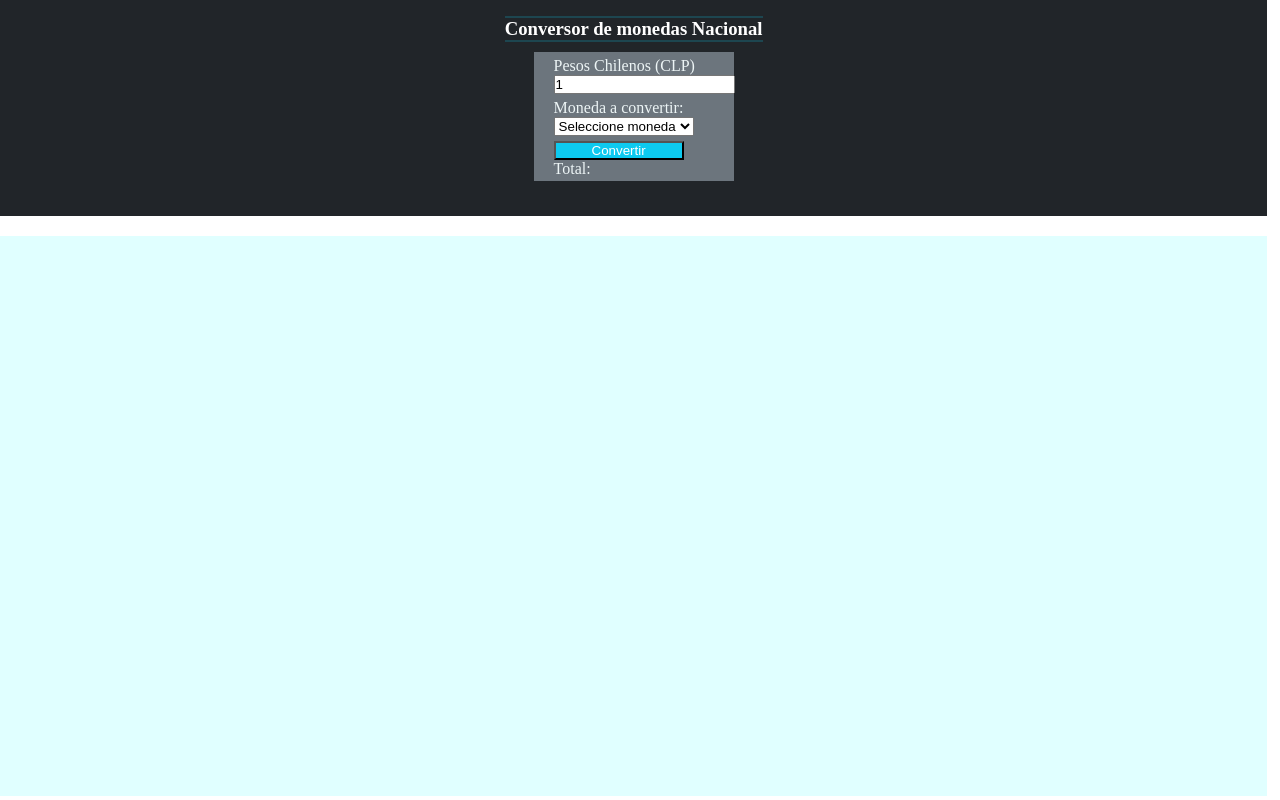
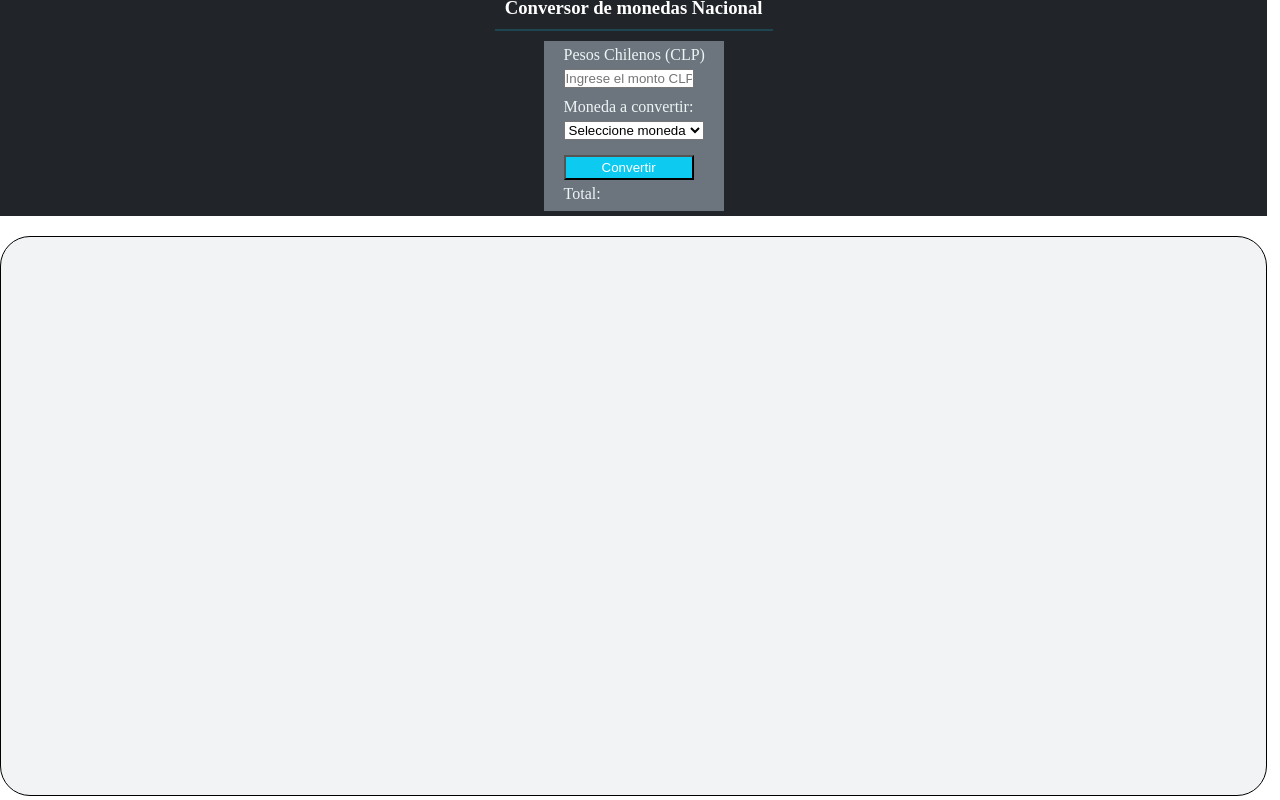
Before and after one commit to angelaaguilan/0307-API, a plain HTML site: page index.html in a window 1280 px wide. Drawn offline with nearby package versions, Linux system fonts and the light colour scheme.

Commit message:
Margenes y bordes

```diff
--- a/assets/css/style.css
+++ b/assets/css/style.css
@@ -20,22 +20,37 @@
     width: 100%;
 }
 
+.titulo {
+    padding: 10px;
+}
+
+.inputCLP {
+    width: 130px;
+}
+
+.selectMoneda, .pesostittle {
+    margin-bottom: 5px;
+    text-align: left;
+}
+
 .containerPesos {
     display: flex;
     flex-direction: column;
-    gap: 5px;
+    gap: 10px;
     background-color: #6c757d;
     color: #edf5f6;
-    width: 200px;
+    width: 180px;
     margin-top: 10px;
     padding: 5px 0px 3px 20px;
-
 }
 
 .btnBuscar {
     background-color: #0dcaf0;
     color: white;
     width: 130px;
+    height: 25px;
+    text-align: center;
+    margin-bottom: 5px;
 }
 
 .error {
@@ -49,5 +64,7 @@
     justify-content: center;
     width: 99vw;
     height: 70vh;
-    background-color: lightcyan;
+    border-radius: 30px;
+    border: solid 1px;
+    background-color: #f1f3f5;
 }
--- a/assets/js/script.js
+++ b/assets/js/script.js
@@ -16,21 +16,24 @@ async function renderMonedas() {
     const pesos = document.getElementById("pesos").value; // Pesos CL a convertir
     const tipomoneda = document.getElementById("tipoMoneda").value; // Dolar, euro o UF
     const resultado = document.getElementById("resultado"); // Resultado del total convertido
-    const monedas = await getMonedas();
     const regex = /^[0-9]*$/; // valores para validar solo sean numeros
     const onlyNumbers = regex.test(pesos); // busca que solo sean números
-    if (onlyNumbers && pesos>0 ) {
+    const errorSpan = document.getElementById("error");
+    //errorSpan.innerHTML = '';
+    console.log(tipomoneda);
+    console.log(typeof(tipomoneda));
+    if ((onlyNumbers && pesos>0) && (tipomoneda !== '0'))  {
+      const monedas = await getMonedas();
       valoraConvertir = monedas[tipomoneda].valor;
       resultadoFinal = pesos / valoraConvertir;
       resultado.innerHTML = `<p>Total: ${resultadoFinal.toFixed(2)}</p>`;
       renderGrafica(tipomoneda); // LLAMADA A GRAFICAR
     } else {
-      alert(`Ingrese números > 0 en "Pesos Chilenos (CLP)"`);
-      document.getElementById("pesos").value = 1;
+      alert(`Ingrese números > 0 en "Pesos Chilenos (CLP)" y Moneda`);
       return;
     }
   } catch (error) {
-    const errorSpan = document.getElementById("error");
+    console.log(`${error.message}`);
     errorSpan.innerHTML = `<p><strong>*** Error en los datos para conversión: ${error.message} ***</strong></p>`;
   }
 }
@@ -47,7 +50,7 @@ async function getTipoMonedas(tipomoneda) {
 function prepararConfiguracionParaLaGrafica(monedas10, tipomoneda) {
   // Variables necesarias para el objeto de configuración
   const tipoDeGrafica = "line";
-  const titulo = "Ultimos 10 días";
+  const titulo = "Últimos 10 días";
   const colorDeLinea = "blue";
   const nombresDeLasMonedas = monedas10.map((moneda) => moneda.fecha.substring(0, 10)); // Datos en Eje X
   const valores = monedas10.map((moneda) => moneda.valor); // Datos en Eje Y
--- a/index.html
+++ b/index.html
@@ -10,36 +10,36 @@
 </head>
 
 <body>
-    <main class="containerPpal">
+    <div class="containerPpal">
         <div>
             <hr class="lineTittle">
-            <h3 >Conversor de monedas Nacional</h3>
+            <h3 class="titulo">Conversor de monedas Nacional</h3>
             <hr class="lineTittle">
         </div>
 
         <div class="containerPesos">
             <div>
-                <p>Pesos Chilenos (CLP)</p>
-                <input type="text" id="pesos" value="1" min="1" placeholder="Pesos a convertir" required>
+                <p class="pesostittle">Pesos Chilenos (CLP)</p>
+                <input type="text" id="pesos" min="0" placeholder="Ingrese el monto CLP" class="inputCLP">
             </div>
 
-            <div>
-                <p>Moneda a convertir:</p>
+            <div class="selectMoneda">
+                <p class="pesostittle">Moneda a convertir:</p>
                 <select id="tipoMoneda">
-                    <option value="dolar">Seleccione moneda</option>
+                    <option value="0">Seleccione moneda</option>
                     <option value="dolar">Dolar</option>
                     <option value="euro">Euro</option>
                     <option value="uf">UF</option>
                 </select>
             </div>
 
-            <div>
+            <div class="pesostittle">
                 <button type="button" class="btnBuscar" onclick="renderMonedas()">Convertir</button>
                 <div id="resultado">Total: </div>
             </div>
         </div>
         <div id="error" class="error"></div>
-    </main>
+    </div>
 
     <!-- ESPACIO PARA LA GRÁFICA -->
     <div id="errorGraf" class="error"></div>
```
